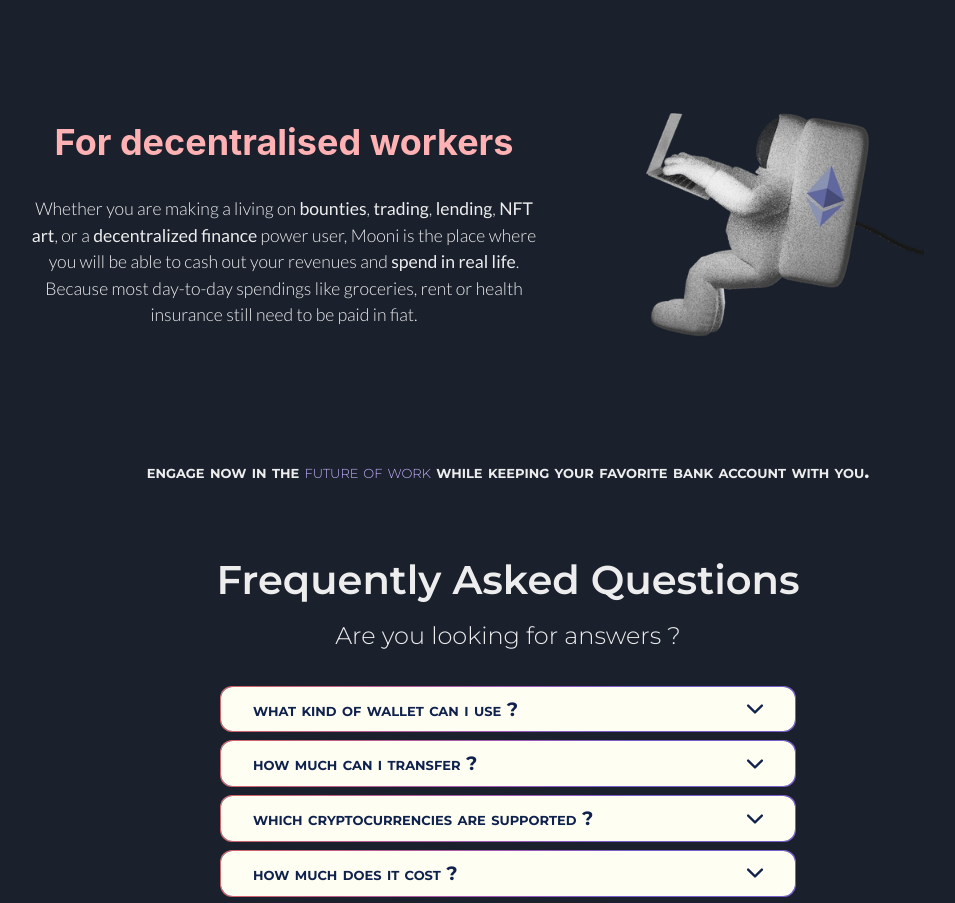
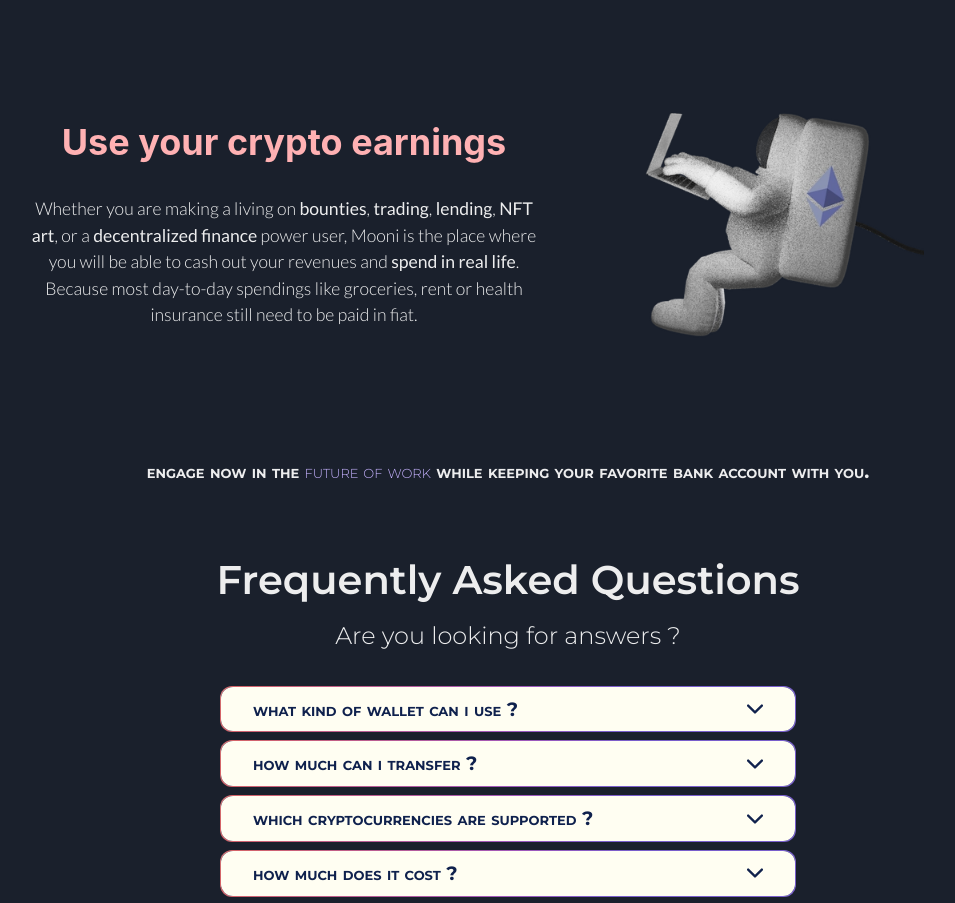
Before and after one commit to mooni/landing, a Next.js app: page / in a window 1280 px wide. Shown: the part 1400-2303 px from the top of the page, without its empty margins (132-1087 px from the left). Built offline with nearby package versions, Linux system fonts and the light colour scheme.

Commit message:
Features title

```diff
--- a/components/Home/Features.tsx
+++ b/components/Home/Features.tsx
@@ -86,7 +86,7 @@ export default function Features() {
         />
 
         <Feature
-          title="For decentralised workers"
+          title="Use your crypto earnings"
           image={
             <Image
               src="images/illus/astro_code.webp"
```
